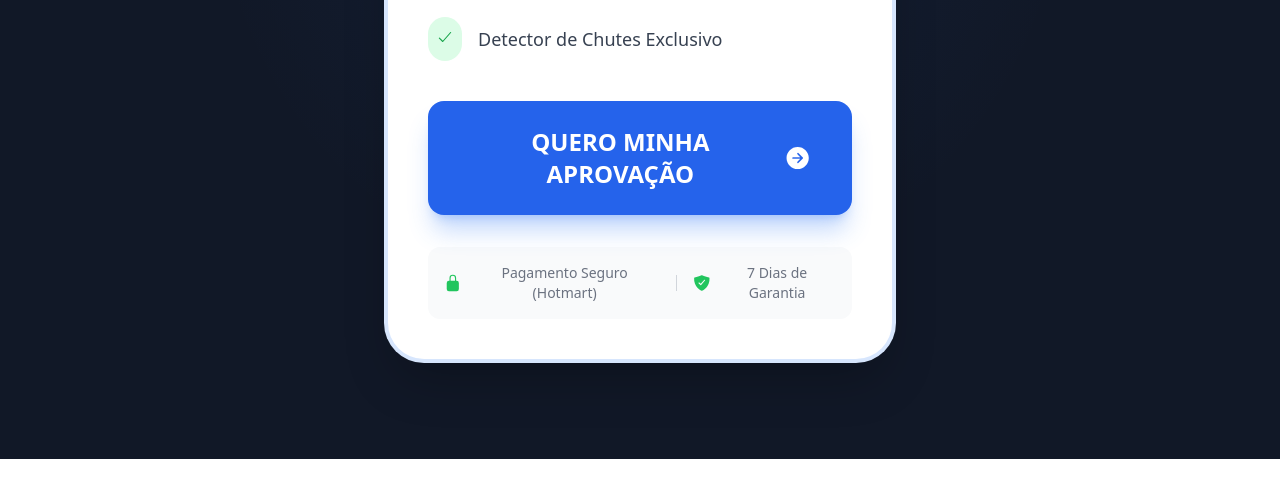
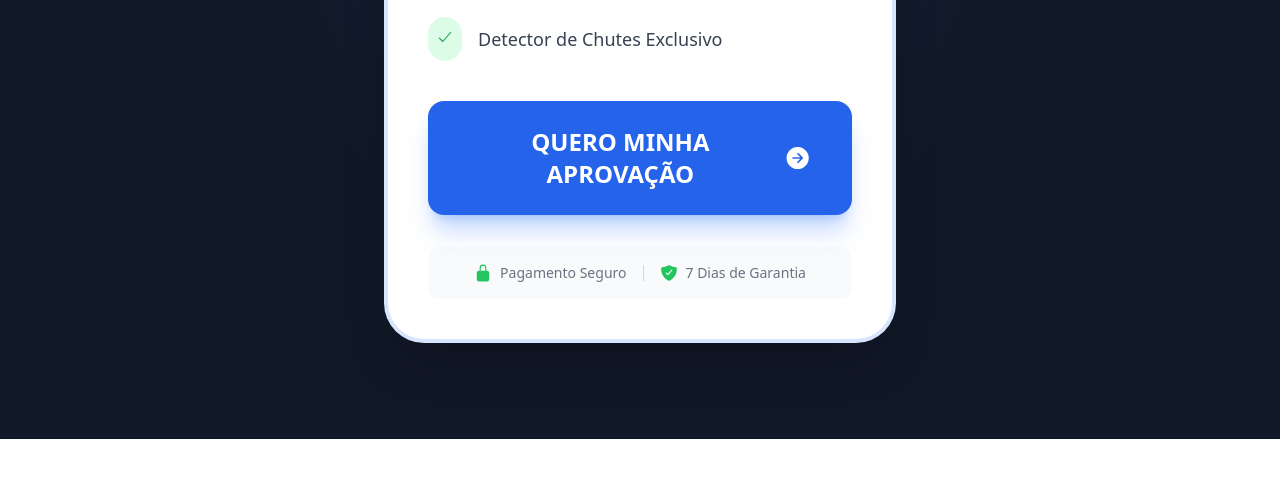
Before and after one commit to MacksuelGomes/planner-oab, a plain HTML site: page index.html in a window 1280 px wide. Shown: the part 3761-4249 px from the top of the page. Drawn offline with nearby package versions, Linux system fonts and the light colour scheme; a web font is replaced by a local one.

Commit message:
Remove 'Hotmart' from payment section

```diff
--- a/index.html
+++ b/index.html
@@ -220,7 +220,7 @@
                 </a>
 
                 <div class="mt-8 flex items-center justify-center gap-4 text-sm text-gray-500 bg-gray-50 p-4 rounded-xl">
-                    <div class="flex items-center gap-2"><ion-icon name="lock-closed" class="text-green-500 text-lg"></ion-icon> Pagamento Seguro (Hotmart)</div>
+                    <div class="flex items-center gap-2"><ion-icon name="lock-closed" class="text-green-500 text-lg"></ion-icon> Pagamento Seguro </div>
                     <div class="h-4 w-px bg-gray-300"></div>
                     <div class="flex items-center gap-2"><ion-icon name="shield-checkmark" class="text-green-500 text-lg"></ion-icon> 7 Dias de Garantia</div>
                 </div>
```
